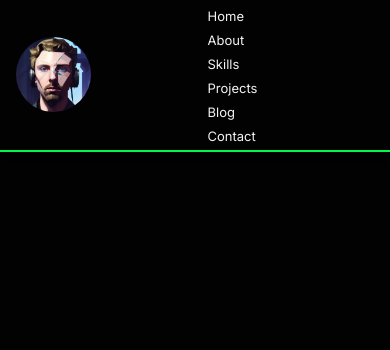
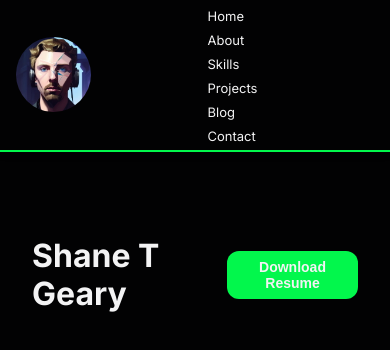
Before and after one commit to Shane-Geary/shane-geary-portfolio, a Next.js app: page / in a window 390 px wide. Shown: the top 350 px of the page. Built offline with nearby package versions, Linux system fonts and the light colour scheme.

Commit message:
Adjustments to the responsive styles. Beginning the home page

```diff
--- /dev/null
+++ b/src/app/components/home-page/home-page.jsx
@@ -0,0 +1,14 @@
+import styles from './home-page.module.css'
+
+export const HomePage = () => {
+	return (
+		<div className={styles.heroSection}>
+			<div className={styles.nameContainer}>
+				<h1 className={styles.heroTitle}>Shane T Geary</h1>
+			</div>
+			<div className={styles.buttonContainer}>
+				<button className={styles.downloadButton}>Download Resume</button>
+			</div>
+		</div>
+	)
+}
--- /dev/null
+++ b/src/app/components/home-page/home-page.module.css
@@ -0,0 +1,70 @@
+.heroSection {
+	display: flex;
+	width: 100%;
+	max-width: var(--max-width);
+	margin: 0 auto;
+	padding: 4rem 0;
+	color: var(--header-white);
+	height: 50vh; /* Taking the top half of the viewport */
+	position: relative;
+}
+
+.nameContainer {
+	flex: 1;
+	display: flex;
+	align-items: center;
+	justify-content: center;
+	padding-right: 2rem;
+}
+
+.buttonContainer {
+	flex: 1;
+	display: flex;
+	align-items: center;
+	justify-content: center;
+	padding-left: 2rem;
+}
+
+.heroTitle {
+	font-size: 4rem;
+	font-weight: bold;
+	line-height: 1.2;
+	text-align: left;
+
+	@media (max-width: 768px) {
+		font-size: 3rem;
+	}
+
+	@media (max-width: 480px) {
+		font-size: 2rem;
+	}
+}
+
+.downloadButton {
+	background-color: var(--header-green);
+	color: var(--header-white);
+	border: none;
+	padding: 1rem 2rem;
+	font-size: 1.25rem;
+	font-weight: bold;
+	border-radius: var(--border-radius);
+	cursor: pointer;
+	transition:
+		background-color 0.3s ease,
+		transform 0.3s ease;
+
+	@media (max-width: 768px) {
+		padding: 0.75rem 1.5rem;
+		font-size: 1rem;
+	}
+
+	@media (max-width: 480px) {
+		padding: 0.5rem 1rem;
+		font-size: 0.875rem;
+	}
+}
+
+.downloadButton:hover {
+	background-color: var(--light-green);
+	transform: scale(1.05);
+}
--- /dev/null
+++ b/src/app/components/home-page/index.js
@@ -0,0 +1 @@
+export * from './home-page.jsx'
--- a/src/app/Components/nav-bar.jsx
+++ b/src/app/components/nav-bar/nav-bar.jsx
@@ -1,7 +1,7 @@
 import Image from 'next/image'
 import styles from './nav-bar.module.css'
 
-import logoSrc from '../../../public/gearz.JPG'
+import logoSrc from '../../../../public/gearz.JPG'
 
 export const NavBar = () => {
 	return (
--- a/src/app/page.js
+++ b/src/app/page.js
@@ -1,11 +1,13 @@
 import Image from 'next/image'
 import styles from './page.module.css'
-import {NavBar} from './Components'
+import {NavBar} from './components/nav-bar'
+import {HomePage} from './components/home-page'
 
 export default function Home() {
 	return (
-		<main className={styles.main}>
+		<main className={styles['main']}>
 			<NavBar />
+			<HomePage />
 		</main>
 	)
 }
```
Also changed, not shown: src/app/components/nav-bar/index.js (renamed from src/app/Components/index.js), src/app/components/nav-bar/nav-bar.module.css (renamed from src/app/Components/nav-bar.module.css).
